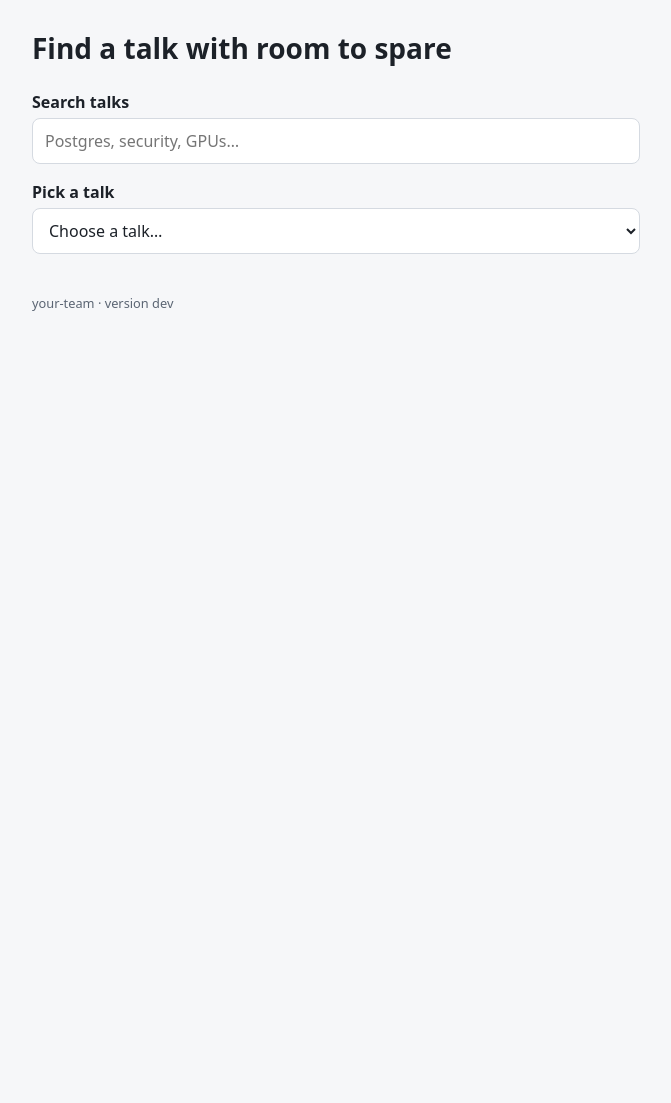
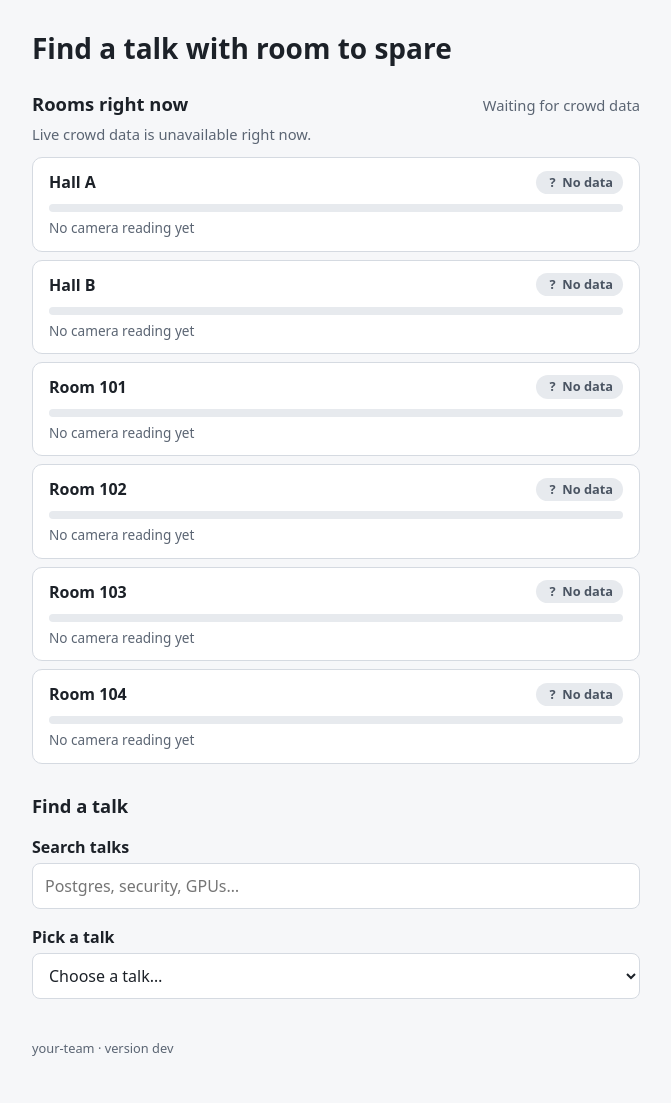
Before and after one commit to marikmartinez/MEB-hackathon, a Flask app: page / in a window 1280 px wide. Shown: the whole page, without its empty margins (304-975 px from the left). Before the commit the page ends 311 px from the top, so only its background shows below. Run offline with Flask 3, Linux system fonts and the light colour scheme.

Commit message:
Add 'Rooms right now' dashboard to the attendee page
Every room's live crowd level from GET /api/occupancy, refreshed every
10 s, above the talk finder:
- summary line ("2 quiet · 3 filling up · 1 busy")
- per room: name, badge with icon + label (never colour alone), a meter
  of how full it is, and "37 of 40 people · 93% full · updated 1s ago"
- rooms keep venue order so rows don't jump on refresh
- meter fills use fixed status colours on a lighter track of the same
  hue; reuses the page's existing badge colours, light and dark
- role=meter with aria-valuetext; reduced-motion and forced-colors
- 'No data' state per room, and a note when the counter is unavailable

New file app/static/dashboard.js so attendee.js is untouched.

Stacked on the elasticsearch branch (its attendee page isn't on main yet).

Co-Authored-By: Claude Opus 5.5 <noreply@anthropic.com>

```diff
--- a/app/static/attendee.css
+++ b/app/static/attendee.css
@@ -15,6 +15,12 @@
   --full-text: #8f1d1d;
   --unknown-bg: #e7eaee;
   --unknown-text: #4a5462;
+  /* Meter fills: fixed status steps (good / warning / serious / critical).
+     Never colour alone: every meter sits next to an icon + text badge. */
+  --low-fill: #0ca30c;
+  --medium-fill: #fab219;
+  --high-fill: #ec835a;
+  --full-fill: #d03b3b;
 }
 
 @media (prefers-color-scheme: dark) {
@@ -88,4 +94,50 @@ input, select {
 .badge-unknown { background: var(--unknown-bg); color: var(--unknown-text); }
 
 .error { margin-top: 16px; color: var(--full-text); }
+
+/* Rooms-right-now dashboard */
+.dashboard-head { display: flex; justify-content: space-between; align-items: baseline; gap: 12px; flex-wrap: wrap; }
+.dashboard-head h2 { margin: 0; }
+.dashboard-summary { margin: 0; color: var(--muted); font-size: 0.92rem; }
+.rooms { list-style: none; margin: 12px 0 0; padding: 0; display: grid; gap: 8px; }
+
+.room {
+  padding: 12px 16px;
+  border: 1px solid var(--border);
+  border-radius: 10px;
+  background: var(--surface);
+}
+
+.room-head { display: flex; justify-content: space-between; align-items: center; gap: 12px; }
+.room-name { font-weight: 600; }
+.badge-icon { display: inline-block; width: 1em; text-align: center; }
+
+/* Track is a lighter step of the same hue as the fill, so the state reads
+   across the whole bar. */
+.meter {
+  height: 8px;
+  margin: 10px 0 6px;
+  border-radius: 999px;
+  background: var(--unknown-bg);
+  overflow: hidden;
+}
+.meter-fill { height: 100%; border-radius: 999px; transition: width 0.4s ease; }
+.room-low .meter { background: var(--low-bg); }
+.room-low .meter-fill { background: var(--low-fill); }
+.room-medium .meter { background: var(--medium-bg); }
+.room-medium .meter-fill { background: var(--medium-fill); }
+.room-high .meter { background: var(--high-bg); }
+.room-high .meter-fill { background: var(--high-fill); }
+.room-full .meter { background: var(--full-bg); }
+.room-full .meter-fill { background: var(--full-fill); }
+.room-detail { margin: 0; color: var(--muted); font-size: 0.85rem; }
+
+@media (prefers-reduced-motion: reduce) {
+  .meter-fill { transition: none; }
+}
+
+@media (forced-colors: active) {
+  .meter { border: 1px solid CanvasText; }
+  .meter-fill { background: CanvasText; }
+}
 .version { margin-top: 40px; color: var(--muted); font-size: 0.8rem; }
--- /dev/null
+++ b/app/static/dashboard.js
@@ -0,0 +1,104 @@
+// "Right now" dashboard: crowd level of every room, from GET /api/occupancy.
+// Rooms stay in venue order so rows don't jump around on refresh.
+const DASH_REFRESH_MS = 10000;
+const LEVELS = {
+  low: { label: "Quiet", icon: "✓" },
+  medium: { label: "Filling up", icon: "◐" },
+  high: { label: "Busy", icon: "▲" },
+  full: { label: "Full", icon: "■" },
+  unknown: { label: "No data", icon: "?" },
+};
+const SUMMARY_ORDER = ["low", "medium", "high", "full"];
+
+const dashList = document.getElementById("rooms-now");
+const dashSummary = document.getElementById("rooms-summary");
+const dashNote = document.getElementById("rooms-note");
+
+function el(tag, className, text) {
+  const node = document.createElement(tag);
+  if (className) node.className = className;
+  if (text !== undefined) node.textContent = text;
+  return node;
+}
+
+function ago(seconds) {
+  if (seconds < 60) return `${Math.max(0, Math.round(seconds))}s ago`;
+  return `${Math.round(seconds / 60)} min ago`;
+}
+
+function levelOf(area) {
+  return area.level in LEVELS ? area.level : "unknown";
+}
+
+function roomRow(area, now) {
+  const level = levelOf(area);
+  const { label, icon } = LEVELS[level];
+  const row = el("li", `room room-${level}`);
+
+  const head = el("div", "room-head");
+  const badge = el("span", `badge badge-${level}`);
+  badge.append(el("span", "badge-icon", icon), document.createTextNode(` ${label}`));
+  badge.firstChild.setAttribute("aria-hidden", "true");
+  head.append(el("span", "room-name", area.name), badge);
+  row.append(head);
+
+  const known = area.count !== null && area.count !== undefined && level !== "unknown";
+  // Floor, not round: 99.6% must not read "100% full" next to a "Busy" badge
+  // (the level only turns Full at 100%).
+  const pct = known ? Math.floor(area.ratio * 100) : 0;
+  const meter = el("div", "meter");
+  meter.setAttribute("role", "meter");
+  meter.setAttribute("aria-label", `${area.name} occupancy`);
+  meter.setAttribute("aria-valuemin", "0");
+  meter.setAttribute("aria-valuemax", String(area.capacity));
+  if (known) {
+    meter.setAttribute("aria-valuenow", String(area.count));
+    meter.setAttribute("aria-valuetext", `${area.count} of ${area.capacity} people, ${label.toLowerCase()}`);
+  } else {
+    meter.setAttribute("aria-valuetext", "no recent data");
+  }
+  const fill = el("div", "meter-fill");
+  // Over capacity still fills the track; the number below says by how much.
+  fill.style.width = `${Math.min(pct, 100)}%`;
+  meter.append(fill);
+  row.append(meter);
+
+  let detail;
+  if (known) {
+    detail = `${area.count} of ${area.capacity} people · ${pct}% full`;
+    if (area.updated) detail += ` · updated ${ago(now - area.updated)}`;
+  } else if (area.updated) {
+    detail = `No recent reading (last ${ago(now - area.updated)})`;
+  } else {
+    detail = "No camera reading yet";
+  }
+  row.append(el("p", "room-detail", detail));
+  return row;
+}
+
+function summary(areas) {
+  const counts = {};
+  for (const a of areas) counts[levelOf(a)] = (counts[levelOf(a)] || 0) + 1;
+  const parts = SUMMARY_ORDER.filter((l) => counts[l]).map((l) => `${counts[l]} ${LEVELS[l].label.toLowerCase()}`);
+  return parts.length ? parts.join(" · ") : "Waiting for crowd data";
+}
+
+async function refreshRooms() {
+  try {
+    const response = await fetch("/api/occupancy");
+    if (!response.ok) throw new Error(`HTTP ${response.status}`);
+    const data = await response.json();
+    const now = data.generated_at || Date.now() / 1000;
+    dashList.replaceChildren(...data.areas.map((a) => roomRow(a, now)));
+    dashSummary.textContent = summary(data.areas);
+    const unavailable = data.source !== "ok";
+    dashNote.textContent = unavailable ? "Live crowd data is unavailable right now." : "";
+    dashNote.hidden = !unavailable;
+  } catch {
+    dashNote.textContent = "Couldn't load crowd levels. Retrying…";
+    dashNote.hidden = false;
+  }
+}
+
+refreshRooms();
+setInterval(refreshRooms, DASH_REFRESH_MS);
--- a/app/templates/attendee.html
+++ b/app/templates/attendee.html
@@ -9,6 +9,15 @@
 <body>
   <main>
     <h1>Find a talk with room to spare</h1>
+    <section class="dashboard" aria-labelledby="rooms-title">
+      <div class="dashboard-head">
+        <h2 id="rooms-title">Rooms right now</h2>
+        <p id="rooms-summary" class="dashboard-summary" aria-live="polite">Loading…</p>
+      </div>
+      <p id="rooms-note" class="note" role="status" hidden></p>
+      <ul id="rooms-now" class="rooms"></ul>
+    </section>
+    <h2>Find a talk</h2>
     <label for="search">Search talks</label>
     <input id="search" type="search" placeholder="Postgres, security, GPUs…" autocomplete="off">
     <label for="talk">Pick a talk</label>
@@ -20,5 +29,6 @@
   </main>
   <script id="rooms" type="application/json">{{ rooms|tojson }}</script>
   <script src="{{ url_for('static', filename='attendee.js') }}"></script>
+  <script src="{{ url_for('static', filename='dashboard.js') }}"></script>
 </body>
 </html>
```
